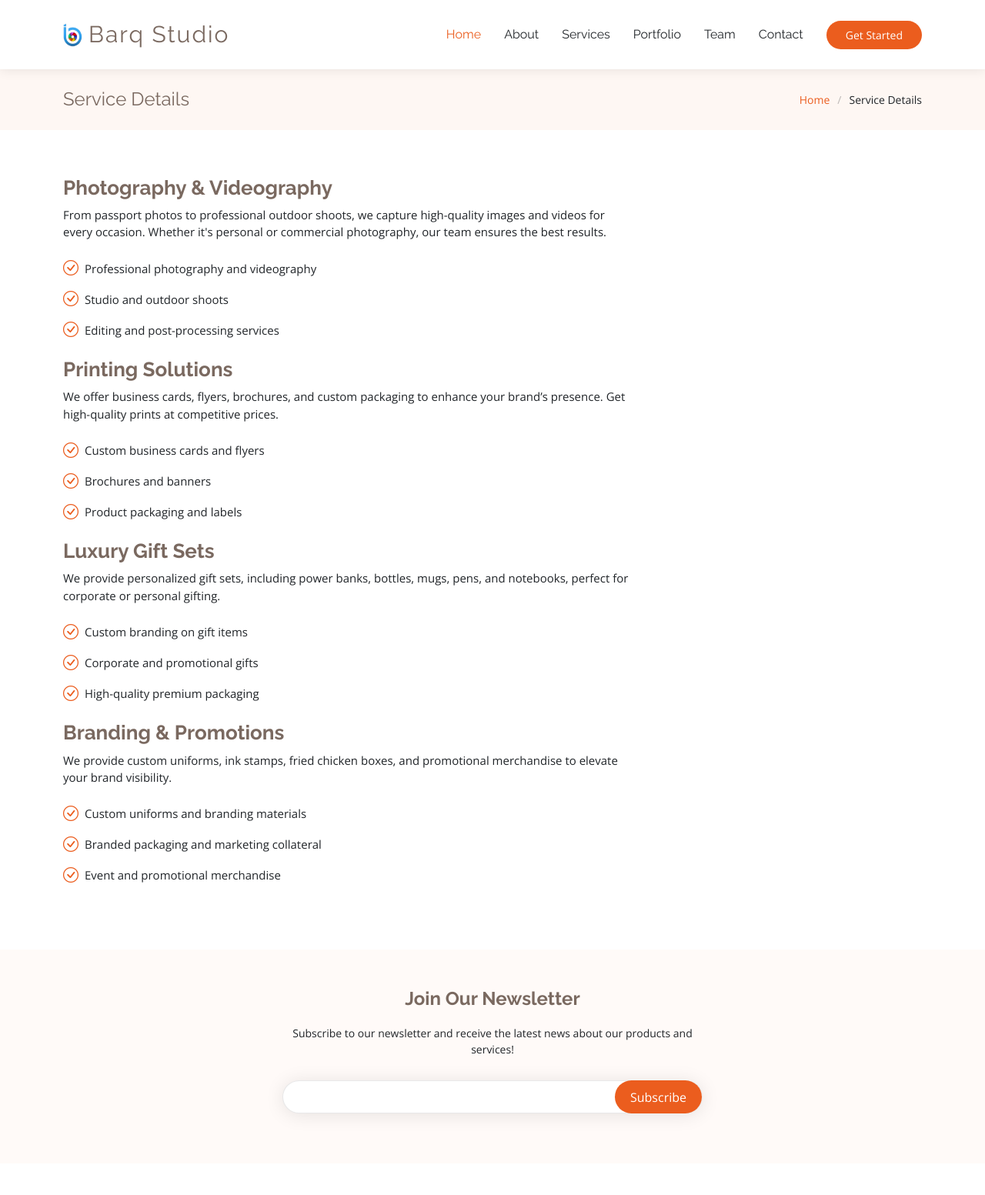
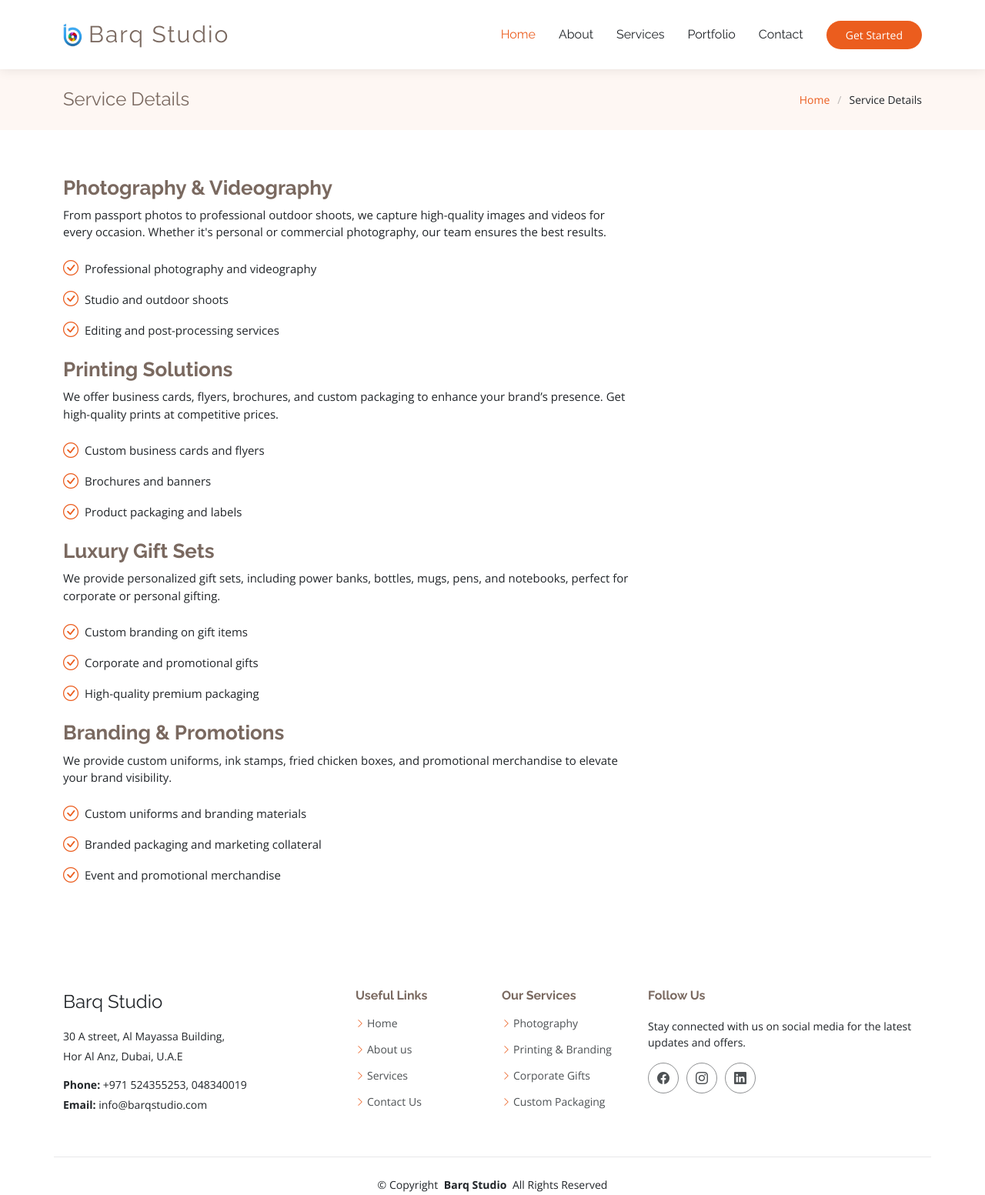
Before and after one commit to BarqStudio/barqprintings, a plain HTML site: page service-details.html in a window 1280 px wide. Shown: the top 1553 px of the page at 77% size. Drawn offline with nearby package versions, Linux system fonts and the light colour scheme.

Commit message:
initial commit 2

```diff
--- a/service-details.html
+++ b/service-details.html
@@ -45,7 +45,7 @@
           <li><a href="index.html#about">About</a></li>
           <li><a href="index.html#services">Services</a></li>
           <li><a href="index.html#portfolio">Portfolio</a></li>
-          <li><a href="index.html#team">Team</a></li>
+          <!-- <li><a href="index.html#team">Team</a></li> -->
           <!-- <li class="dropdown"><a href="#"><span>Dropdown</span> <i class="bi bi-chevron-down toggle-dropdown"></i></a>
             <ul>
               <li><a href="#">Dropdown 1</a></li>
@@ -147,7 +147,7 @@
 
   <footer id="footer" class="footer position-relative">
 
-    <div class="footer-newsletter">
+    <!-- <div class="footer-newsletter">
       <div class="container">
         <div class="row justify-content-center text-center">
           <div class="col-lg-6">
@@ -162,7 +162,7 @@
           </div>
         </div>
       </div>
-    </div>
+    </div> -->
 
     <div class="container footer-top">
       <div class="row gy-4">
```
